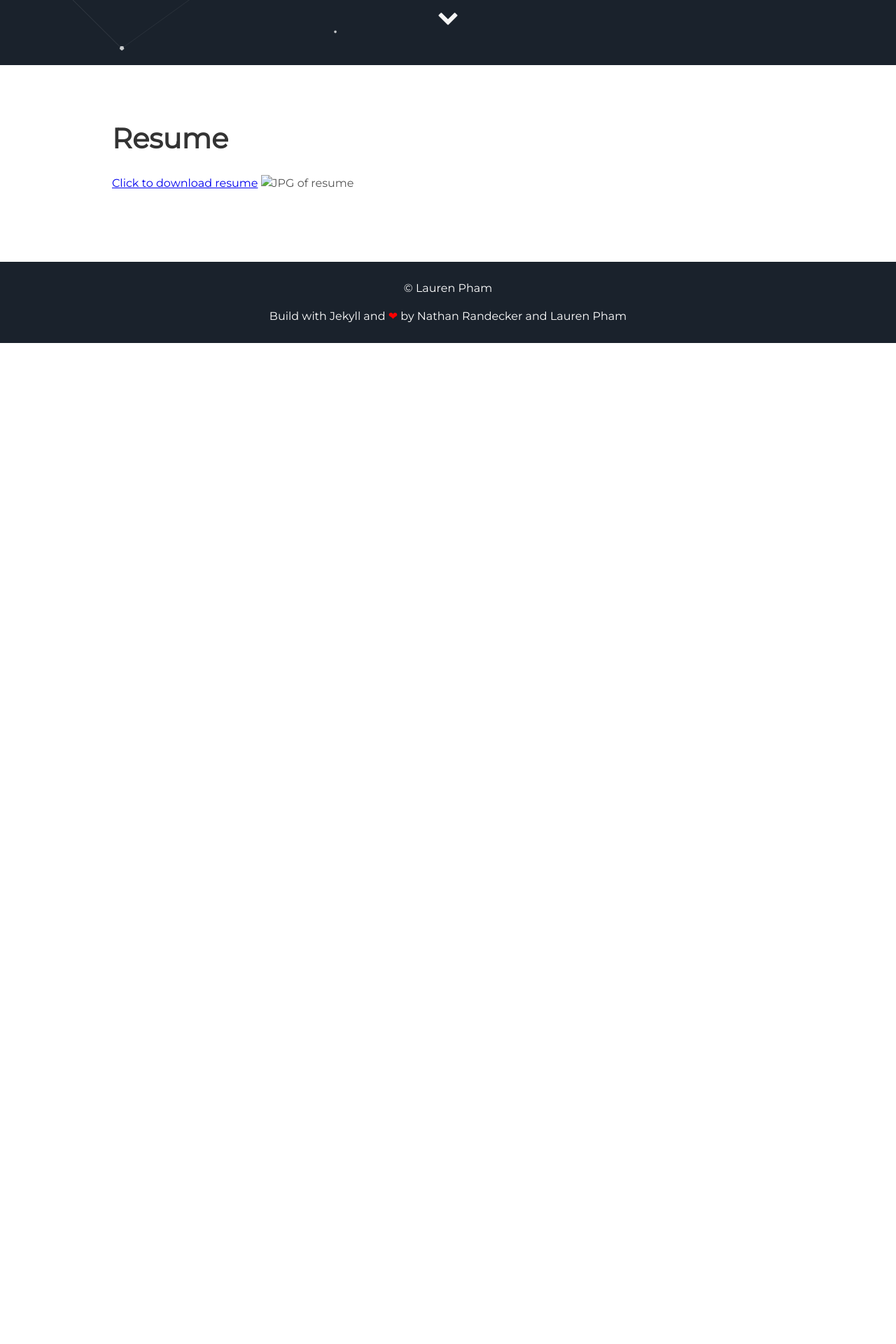
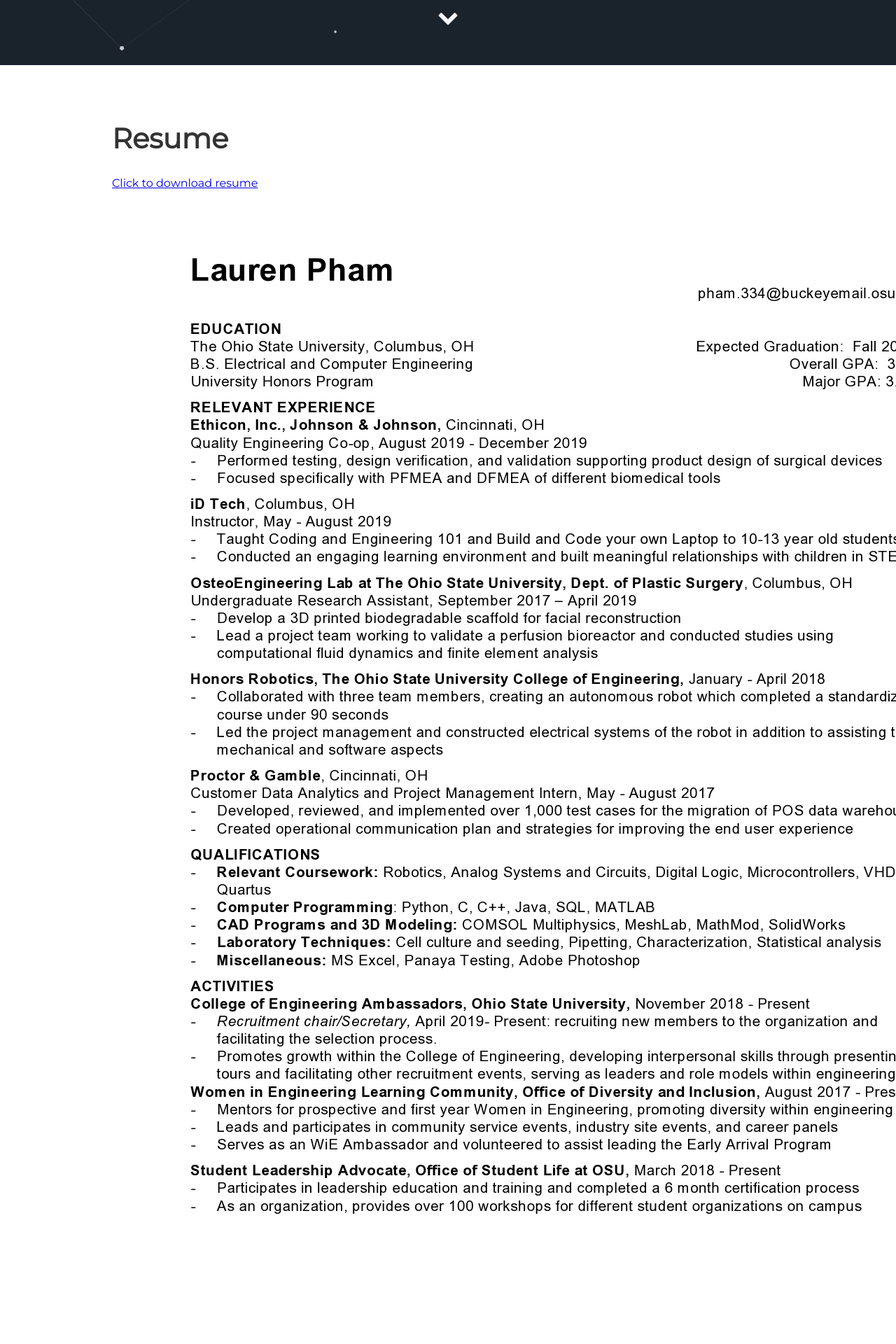
Before and after one commit to laurenpham/resume, a Jekyll site: the page built from index.html, in a window 1280 px wide. Shown: the part 807-2727 px from the top of the page at 70% size. Built offline with Jekyll 4.4.1, drawn with Linux system fonts in a browser that asks for light colours; before the commit the page ends 1297 px from its top, so only the background shows below that.

Commit message:
Update about.html

```diff
--- a/_includes/about.html
+++ b/_includes/about.html
@@ -5,6 +5,6 @@
   <body>
     <h1>Resume</h1>
     <a href="assets/LPhamResume.pdf" class="image fit">Click to download resume</a>
-    <img src="assets/LPhamResume.jpg" alt="JPG of resume">
+    <img src="assets/img/LPhamResume.jpg" alt="JPG of resume">
   </body>
 </html>
```
